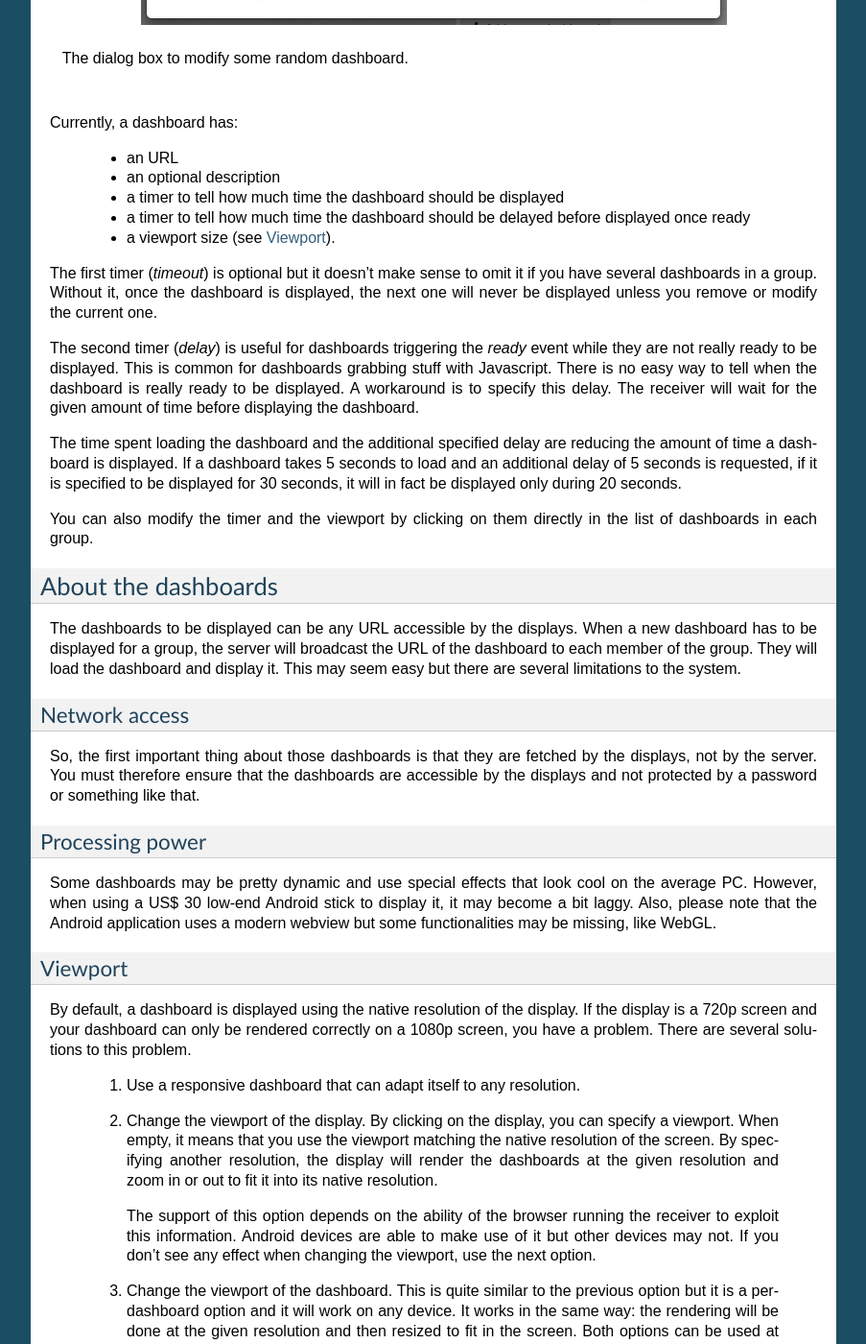
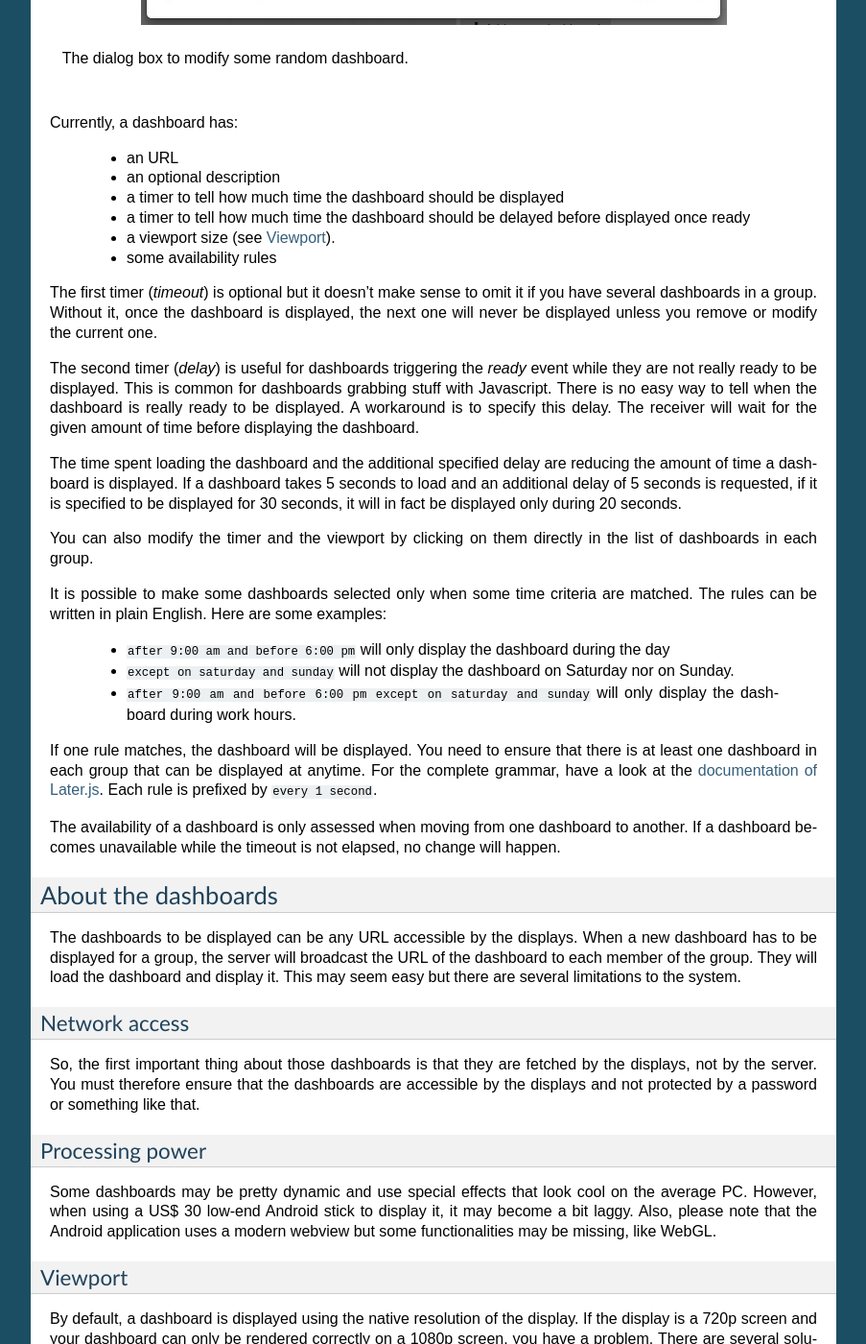
Before and after one commit to vincentbernat/dashkiosk, a Sphinx documentation site: the page built from docs/usage.rst, in a window 1280 px wide and 1400 px high, scrolled down 3739 px. Shown: the whole window at 96% size, without its empty margins (198-1101 px from the left). Built offline with Sphinx 7.4.7, drawn with Linux system fonts in a browser that asks for light colours.

Commit message:
dashboard: add documentation about availability rules
Fixes: #9

```diff
--- a/docs/usage.rst
+++ b/docs/usage.rst
@@ -170,6 +170,7 @@ Currently, a dashboard has:
  - a timer to tell how much time the dashboard should be displayed
  - a timer to tell how much time the dashboard should be delayed before displayed once ready
  - a viewport size (see :ref:`viewport`).
+ - some availability rules
 
 The first timer (*timeout*) is optional but it doesn't make sense to
 omit it if you have several dashboards in a group. Without it, once
@@ -191,6 +192,30 @@ will in fact be displayed only during 20 seconds.
 
 You can also modify the timer and the viewport by clicking on them
 directly in the list of dashboards in each group.
+
+It is possible to make some dashboards selected only when some time
+criteria are matched. The rules can be written in plain English. Here
+are some examples:
+
+ - ``after 9:00 am and before 6:00 pm`` will only display the
+   dashboard during the day
+ - ``except on saturday and sunday`` will not display the dashboard on
+   Saturday nor on Sunday.
+ - ``after 9:00 am and before 6:00 pm except on saturday and sunday``
+   will only display the dashboard during work hours.
+
+If one rule matches, the dashboard will be displayed. You need to
+ensure that there is at least one dashboard in each group that can be
+displayed at anytime. For the complete grammar, have a look at the
+`documentation of Later.js`_. Each rule is prefixed by ``every 1
+second``.
+
+The availability of a dashboard is only assessed when moving from one
+dashboard to another. If a dashboard becomes unavailable while the
+timeout is not elapsed, no change will happen.
+
+.. _documentation of Later.js: http://bunkat.github.io/later/parsers.html#text
+
 
 About the dashboards
 --------------------
```
Also changed, not shown: 1 other file.
